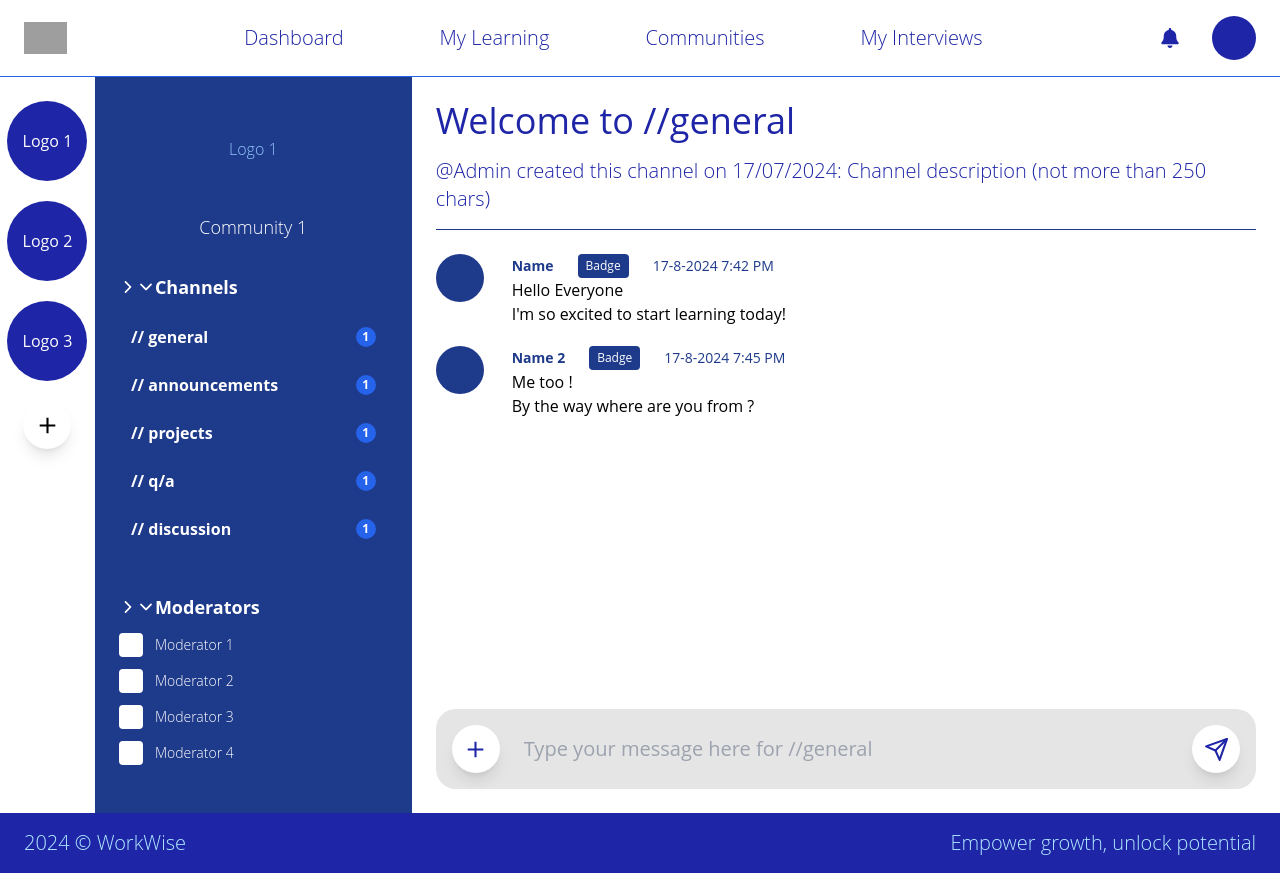
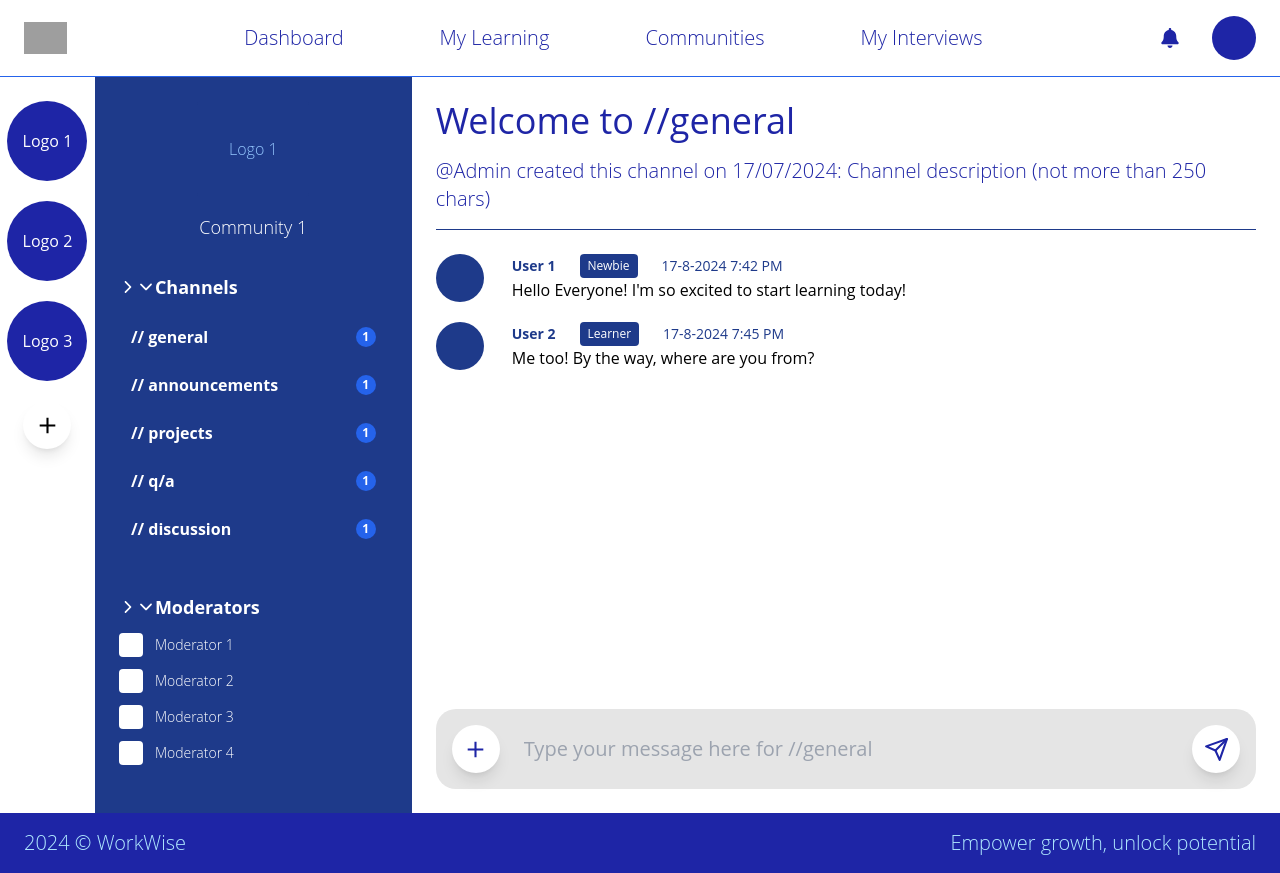
Before and after one commit to Tarek-Al-Khatib/frontend, a React (Create React App) app: page /community in a window 1280 px wide. Built offline with nearby package versions, Linux system fonts and the light colour scheme; grey boxes are pictures that could not be loaded.

Commit message:
Mapped the messages to make it dynamic

```diff
--- a/src/pages/Communities/Communities.jsx
+++ b/src/pages/Communities/Communities.jsx
@@ -159,44 +159,28 @@ const Communities = () => {
             </p>
             <hr class="border-t border-blue-900 mb-6" />
           </div>
-          <div class="flex flex-col gap-5 flex-grow">
-            <div>
-              <div class="flex items-start gap-7">
-                <div class="w-12 h-12 bg-blue-900 rounded-full"></div>
-                <div class="flex-1">
-                  <div class="flex items-center justify-between gap-6 w-fit">
-                    <div class="text-sm text-blue-900 font-bold">Name</div>
-                    <div class="px-2 py-1 bg-blue-900 text-white text-xs rounded">
-                      Badge
+          <div className="flex flex-col flex-grow gap-5">
+            {messages.map((message, index) => (
+              <div key={index}>
+                <div className="flex items-start gap-7">
+                  <div className="w-12 h-12 bg-blue-900 rounded-full"></div>
+                  <div className="flex-1">
+                    <div className="flex items-center justify-between gap-6 w-fit">
+                      <div className="text-sm font-bold text-blue-900">
+                        {message.name}
+                      </div>
+                      <div className="px-2 py-1 text-xs text-white bg-blue-900 rounded">
+                        {message.badge}
+                      </div>
+                      <div className="text-sm text-blue-900">
+                        {message.timestamp}
+                      </div>
                     </div>
-                    <div class="text-blue-900 text-sm">17-8-2024 7:42 PM</div>
+                    <p className="text-base text-black">{message.message}</p>
                   </div>
-                  <p class="text-base text-black">
-                    Hello Everyone <br />
-                    I'm so excited to start learning today!
-                  </p>
                 </div>
               </div>
-            </div>
-
-            <div>
-              <div class="flex items-start gap-7">
-                <div class="w-12 h-12 bg-blue-900 rounded-full"></div>
-                <div class="flex-1">
-                  <div class="flex items-center justify-between gap-6 w-fit">
-                    <div class="text-sm text-blue-900 font-bold">Name 2</div>
-                    <div class="px-2 py-1 bg-blue-900 text-white text-xs rounded">
-                      Badge
-                    </div>
-                    <div class="text-blue-900 text-sm">17-8-2024 7:45 PM</div>
-                  </div>
-                  <p class="text-base text-black">
-                    Me too ! <br />
-                    By the way where are you from ?
-                  </p>
-                </div>
-              </div>
-            </div>
+            ))}
           </div>
           <div className="flex items-center gap-6 p-4 bg-slight-gray rounded-self">
             <button className="flex items-center justify-center w-12 h-12 bg-white rounded-full shadow-lg">
```
